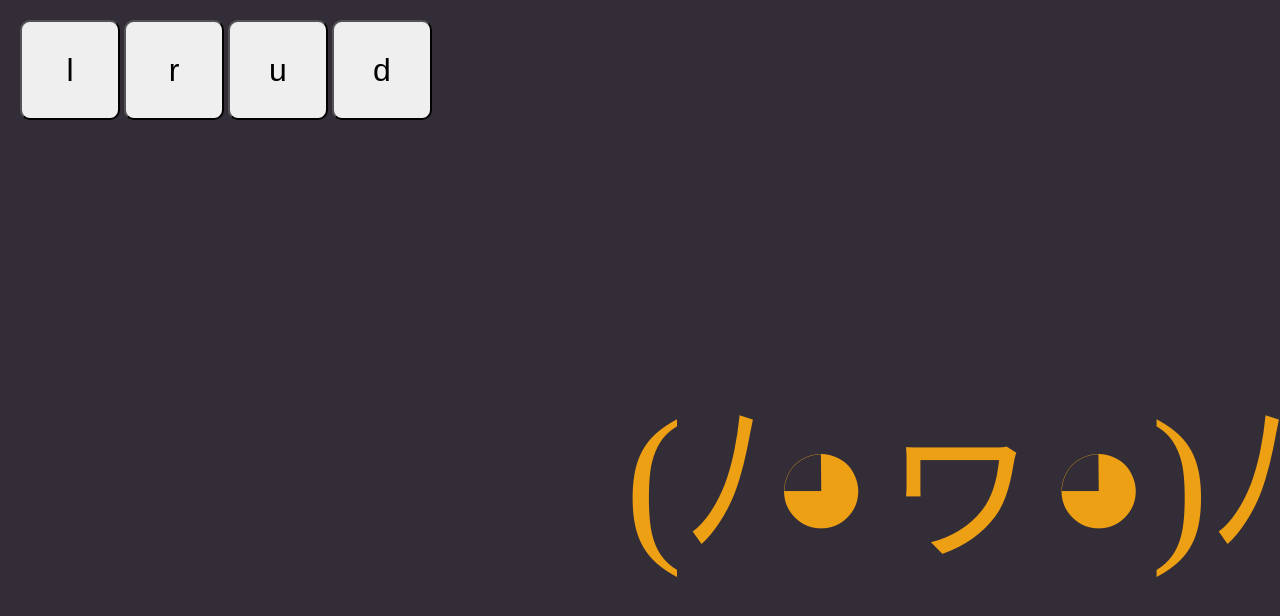
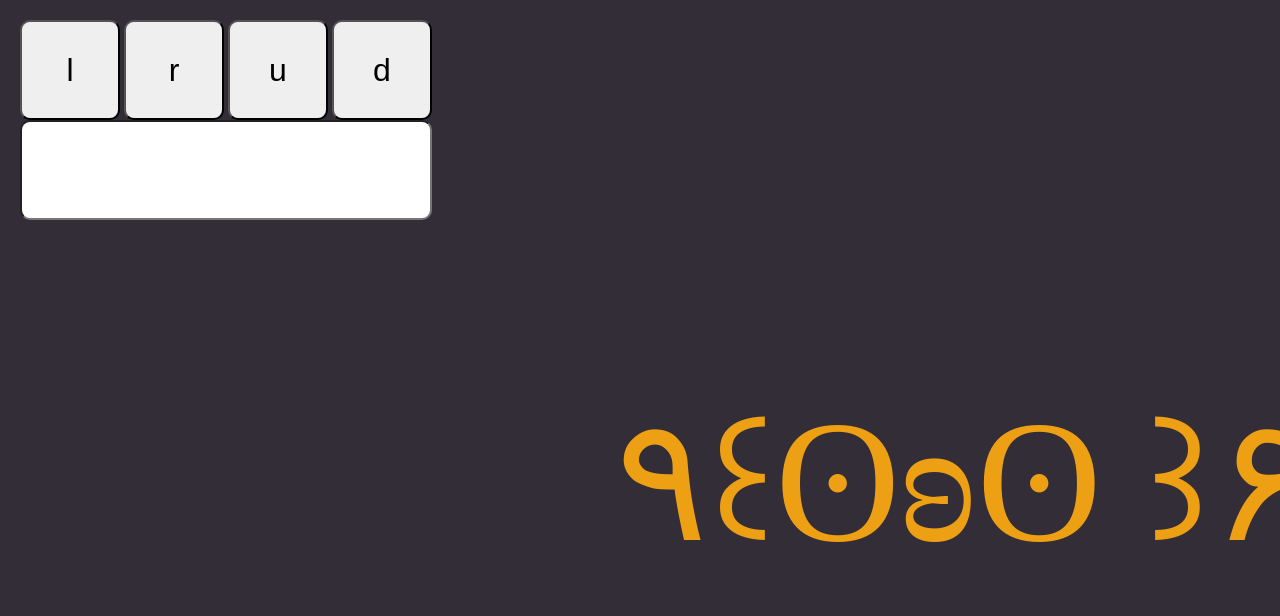
Before and after one commit to sosias/kaoWallpaper, a plain HTML site: page index.html in a window 1280 px wide. Shown: the top 616 px of the page. Drawn offline with Linux system fonts and the light colour scheme.

Commit message:
add text input to ui

```diff
--- a/canvas.js
+++ b/canvas.js
@@ -7,7 +7,7 @@ var colorFG = "#eea014";
 var texts = ["༼ つ ◉▿◉ ༽つ","(ﾉ◕ヮ◕)ﾉ","( ゜)ਊ゜)","٩꒰ʘʚʘ ꒱۶"]
 
 ctx.font = "173px Roboto";
-var text = texts[1];
+var text = texts[3];
 
 let offsets = {
     x: 0,
@@ -34,6 +34,13 @@ function renderKao(){
     ctx.fillText(text, posX, posY);
 }
 
+var textInput = document.getElementById("textInput");
+textInput.addEventListener("input", (e)=>{
+    text = e.target.value;
+    renderKao();
+});
+
+
 var offsetLx = document.getElementById("offsetLx");
 offsetLx.addEventListener("click", ()=>{
     offsets.x--;
--- a/index.html
+++ b/index.html
@@ -11,12 +11,16 @@
 
     <body>
         <canvas id="canvas" width="1920" height="1080"></canvas>
-        <div id="offsets">
-            <button id="offsetLx">l</button>
-            <button id="offsetRx">r</button>
-            <button id="offsetUp">u</button>
-            <button id="offsetDn">d</button>
+        <div id="ui">
+            <div id="offsets">
+                <button id="offsetLx">l</button>
+                <button id="offsetRx">r</button>
+                <button id="offsetUp">u</button>
+                <button id="offsetDn">d</button>
+            </div>
+            <input type="text" id="textInput" size="10">
         </div>
+
         <script src="canvas.js"></script>
     </body>
 </html>
--- a/styles.css
+++ b/styles.css
@@ -6,7 +6,7 @@ body{
     margin: 0;
 }
 
-#offsets{
+#ui{
     position: absolute;
     top: 20px;
     left: 20px;
@@ -18,3 +18,10 @@ body{
     font-size: xx-large;
     border-radius: 10px;
 }
+
+#textInput{
+    width: 100%;
+    height: 100px;
+    font-size: xx-large;
+    border-radius: 10px;
+}
```
